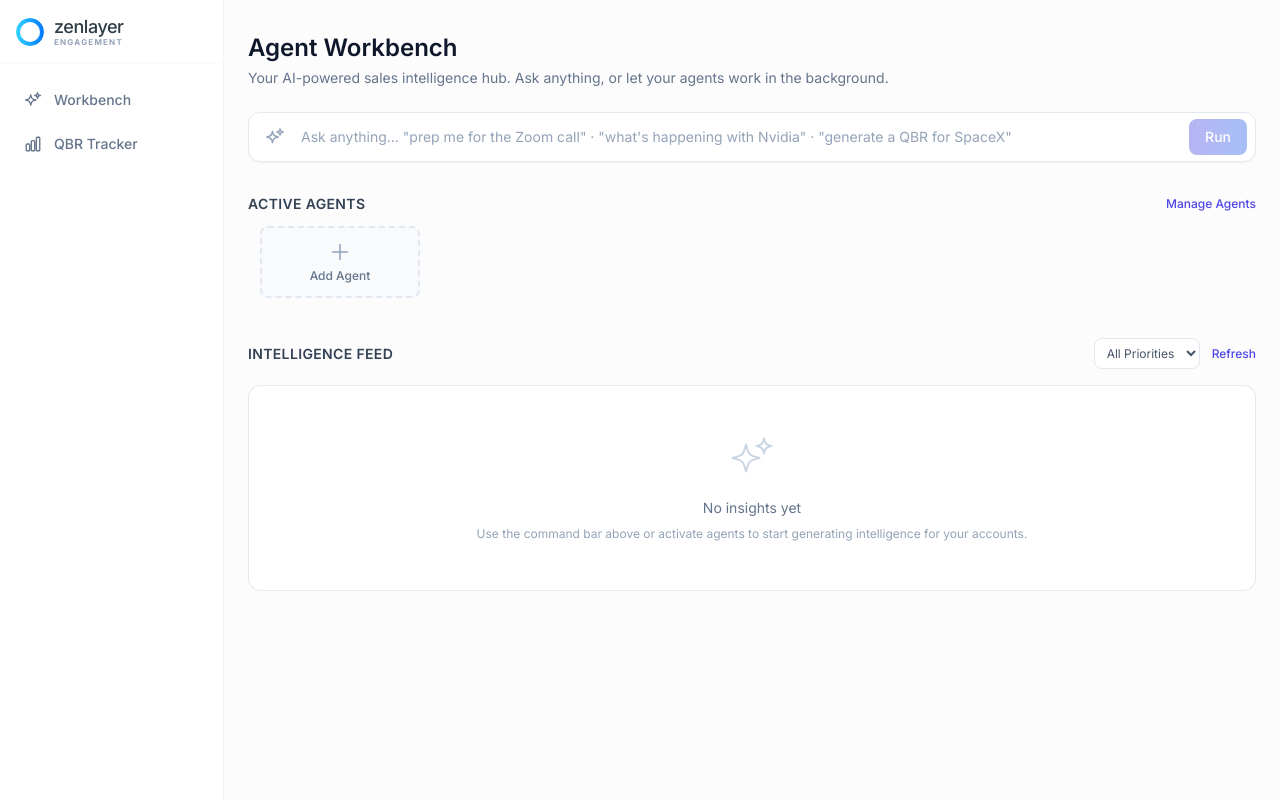
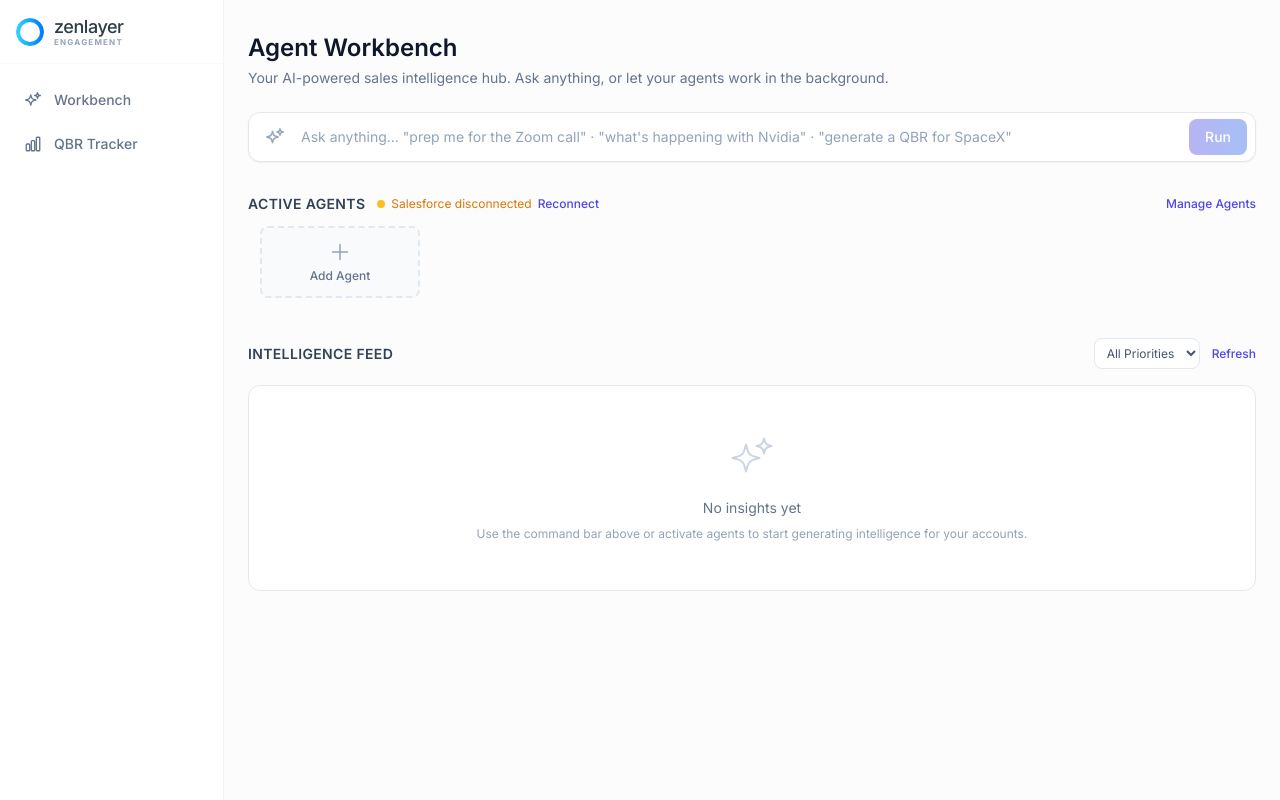
Before and after one commit to jeffgeiser/qbr, a Python web app: template templates/workbench.html in a window 1280 px wide. Run offline with Jinja, Linux system fonts and the light colour scheme; the template is opened without the code that fills it, so the values that code supplies are empty; some libraries are stand-ins or nearby versions.

Commit message:
Add Salesforce reconnect button and accurate connection status in workbench
- /api/integrations/salesforce/connect POST endpoint: triggers reconnect
  without restarting the app
- Workbench header now shows a live Salesforce badge (green = connected,
  amber = disconnected) with a "Reconnect" button when disconnected
- Fix get_all_statuses() to read salesforce_client.is_connected rather
  than just checking whether the _client reference exists

https://claude.ai/code/session_015Tq2vq4ZbxU4Fe5PGhvTBS

```diff
--- a/templates/workbench.html
+++ b/templates/workbench.html
@@ -79,7 +79,25 @@
     <!-- Active Agents Bar -->
     <div class="mb-8">
         <div class="flex items-center justify-between mb-3">
-            <h2 class="text-sm font-semibold text-slate-700 uppercase tracking-wide">Active Agents</h2>
+            <div class="flex items-center space-x-3">
+                <h2 class="text-sm font-semibold text-slate-700 uppercase tracking-wide">Active Agents</h2>
+                <!-- Salesforce connection badge -->
+                <template x-if="sfStatus !== null">
+                    <div class="flex items-center space-x-1.5 text-xs">
+                        <span class="w-2 h-2 rounded-full flex-shrink-0"
+                              :class="sfStatus === 'connected' ? 'bg-emerald-400' : 'bg-amber-400'"></span>
+                        <span :class="sfStatus === 'connected' ? 'text-slate-500' : 'text-amber-600'"
+                              x-text="sfStatus === 'connected' ? 'Salesforce' : 'Salesforce disconnected'"></span>
+                        <template x-if="sfStatus !== 'connected'">
+                            <button @click="reconnectSalesforce()"
+                                    :disabled="sfReconnecting"
+                                    class="text-indigo-600 hover:text-indigo-800 font-medium disabled:opacity-40 ml-1"
+                                    x-text="sfReconnecting ? 'Connecting…' : 'Reconnect'">
+                            </button>
+                        </template>
+                    </div>
+                </template>
+            </div>
             <button @click="showAgentPanel = !showAgentPanel"
                     class="text-xs text-indigo-600 hover:text-indigo-800 font-medium transition-colors">
                 <span x-text="showAgentPanel ? 'Close' : 'Manage Agents'"></span>
@@ -479,6 +497,8 @@ function workbench() {
         feedLoading: false,
         showAgentPanel: false,
         runStatus: {},
+        sfStatus: null,
+        sfReconnecting: false,
         configModal: { open: false, instanceId: '', name: '', config: {}, schedule: 'manual' },
 
         async init() {
@@ -486,7 +506,36 @@ function workbench() {
                 this.loadBlueprints(),
                 this.loadInstances(),
                 this.loadFeed(),
+                this.checkSfStatus(),
             ]);
+        },
+
+        async checkSfStatus() {
+            try {
+                const r = await fetch('/qbr/api/integrations/status');
+                const data = await r.json();
+                const sf = data.find ? data.find(s => s.name === 'salesforce') : null;
+                this.sfStatus = sf?.connected ? 'connected' : 'disconnected';
+            } catch (e) {
+                this.sfStatus = 'disconnected';
+            }
+        },
+
+        async reconnectSalesforce() {
+            this.sfReconnecting = true;
+            try {
+                const r = await fetch('/qbr/api/integrations/salesforce/connect', { method: 'POST' });
+                const data = await r.json();
+                if (data.status === 'connected' || data.status === 'already_connected') {
+                    this.sfStatus = 'connected';
+                    this.commandEvents = [{ type: 'complete', message: 'Salesforce connected' }];
+                } else {
+                    this.commandEvents = [{ type: 'error', message: data.message || 'Connection failed' }];
+                }
+            } catch (e) {
+                this.commandEvents = [{ type: 'error', message: `Reconnect failed: ${e.message}` }];
+            }
+            this.sfReconnecting = false;
         },
 
         // --- Data loading ---
```
Also changed, not shown: integrations/hub.py (+6 -5 lines), main.py (+16 -0 lines).
